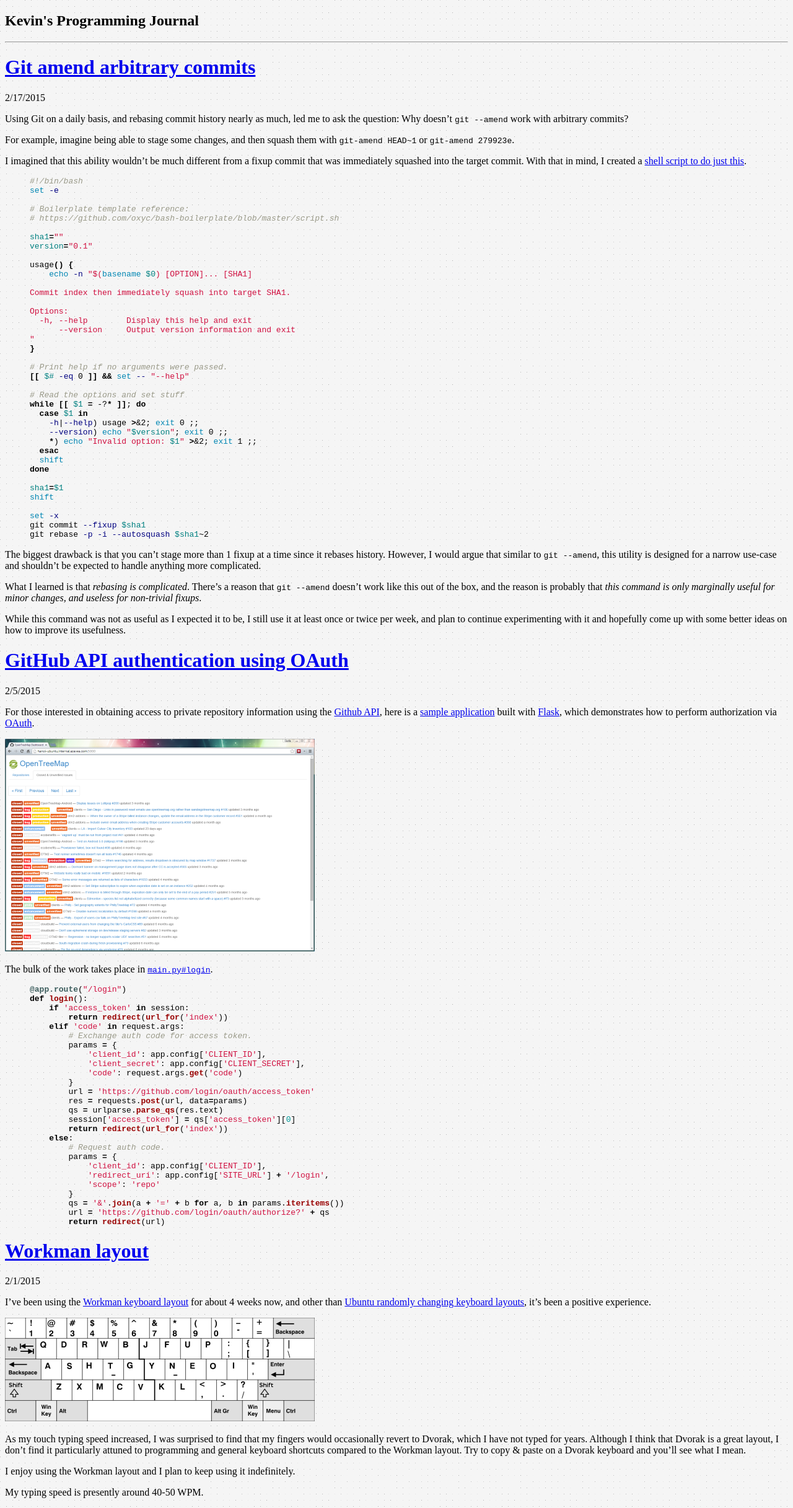
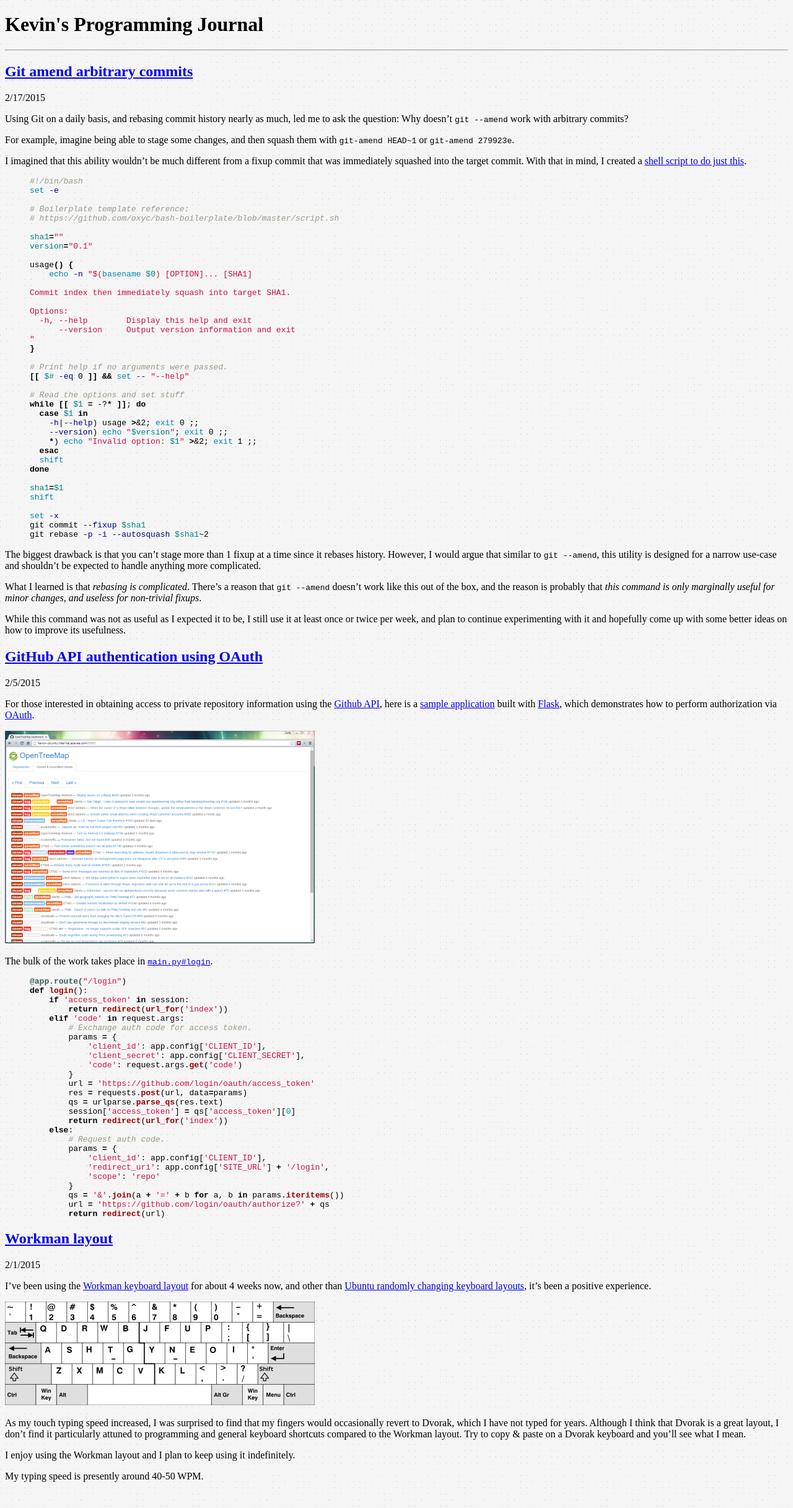
Before and after one commit to kdeloach/kdeloach.github.io, a Jekyll site: the page built from index.html, in a window 1280 px wide. Shown: the whole page at 62% size. Built offline with Jekyll 4.4.1, drawn with Linux system fonts in a browser that asks for light colours; after the commit the page ends 2407 px from its top, so only the background shows below that.

Commit message:
Tweak page header sizes

```diff
--- a/_layouts/default.html
+++ b/_layouts/default.html
@@ -16,13 +16,11 @@
 </script>
 </head>
 <body>
-<h2>
 {% if page.homepage %}
-    {{ site.name }}
+    <h1>{{ site.name }}</h1>
 {% else %}
-    <a href="{{ site.baseurl }}/">{{ site.name }}</a>
+    <h2>&laquo; <a href="{{ site.baseurl }}/">{{ site.name }}</a></h2>
 {% endif %}
-</h2>
 <hr />
 {{ content }}
 </body>
--- a/index.html
+++ b/index.html
@@ -3,7 +3,7 @@
 homepage: true
 ---
 {% for post in site.posts %}
-    <h1><a href="{{ post.url }}">{{ post.title }}</a></h1>
+    <h2><a href="{{ post.url }}">{{ post.title }}</a></h2>
     <p>{{ post.date | date:"%-m/%-d/%Y" }}</p>
     {{ post.content }}
 {% endfor %}
```
